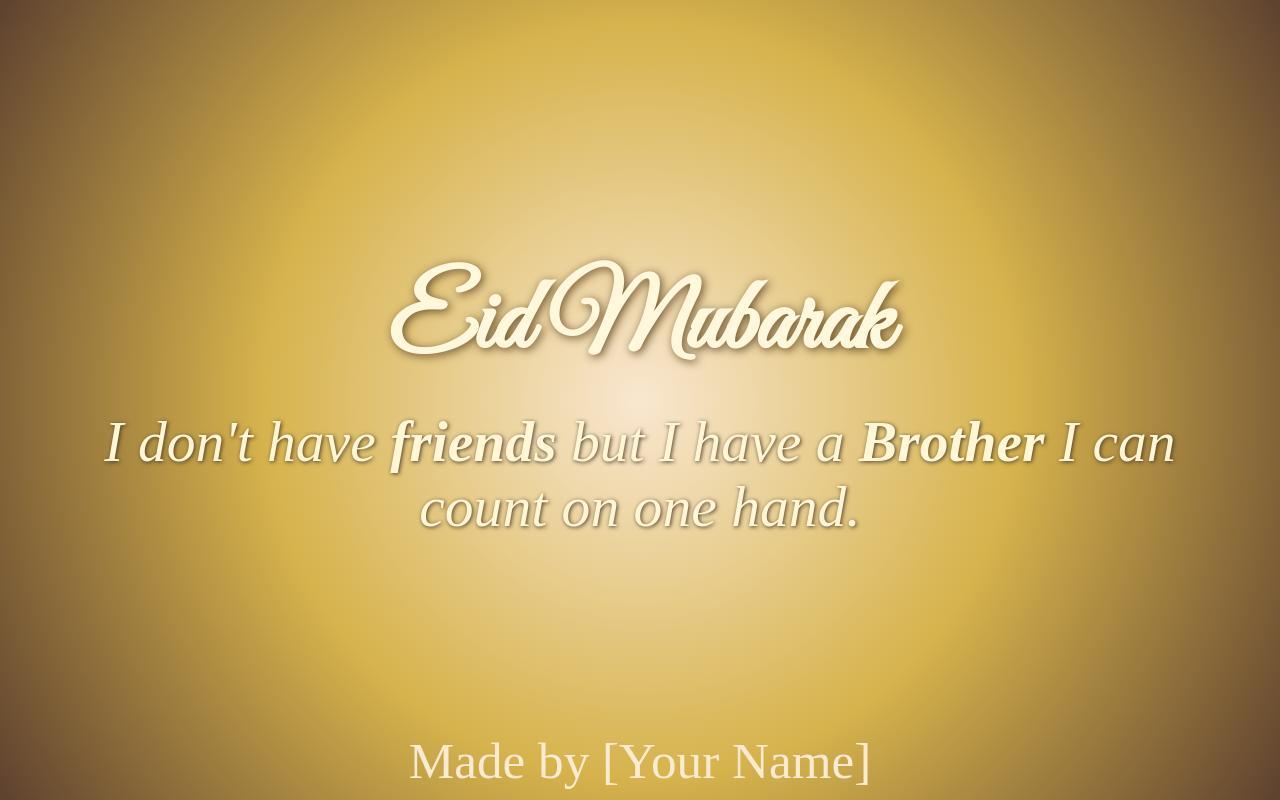
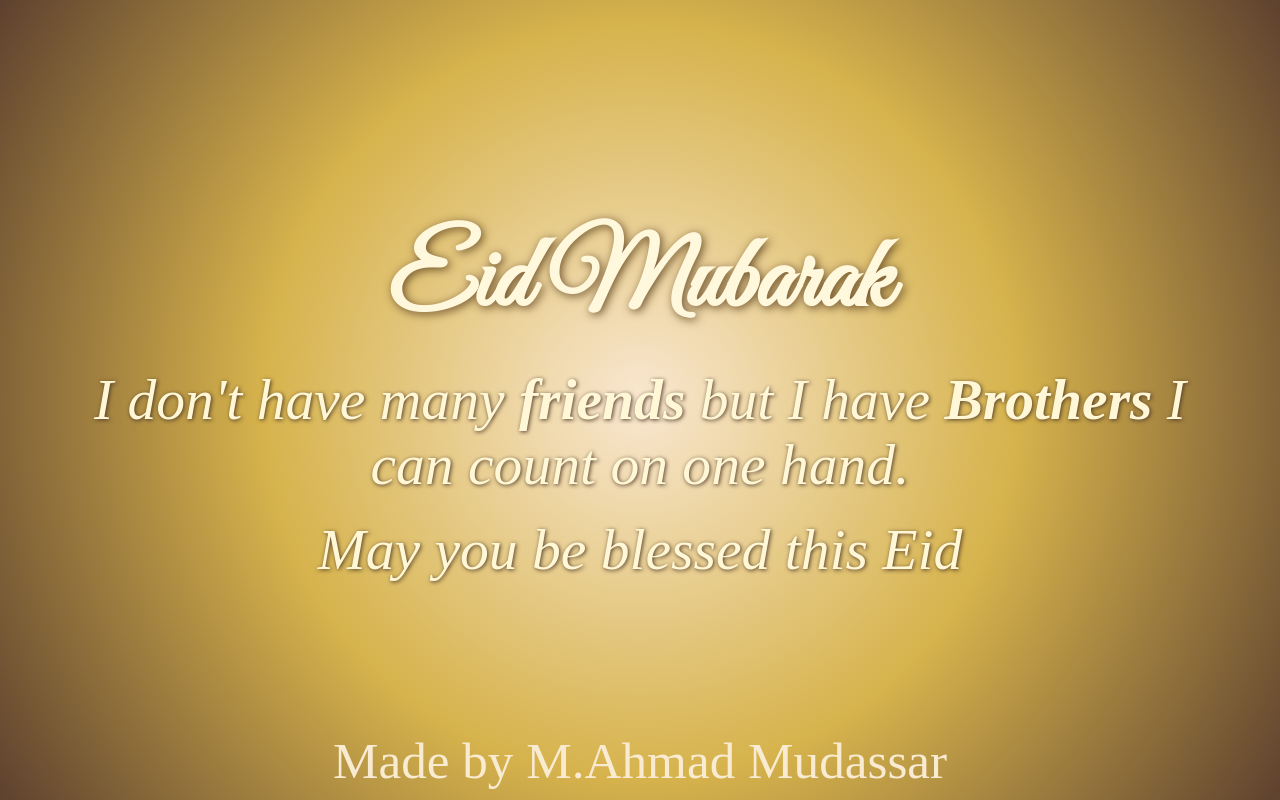
Before and after one commit to Captain-182/Eid, a plain HTML site: page friend.html in a window 1280 px wide. Drawn offline with Linux system fonts and the light colour scheme; a web font is replaced by a local one.

Commit message:
friend.html

```diff
--- a/friend.html
+++ b/friend.html
@@ -55,8 +55,9 @@
 <body>
   <h1>Eid Mubarak</h1>
   <p class="subtitle">
-    I don't have <b>friends</b> but I have a <b>Brother</b> I can count on one hand.
+    I don't have many <b>friends</b> but I have  <b>Brothers</b> I can count on one hand.
   </p>
-  <footer>Made by [Your Name]</footer>
+   <p class="subtitle">May you be blessed this Eid</p>
+  <footer>Made by M.Ahmad Mudassar</footer>
 </body>
 </html>
```
